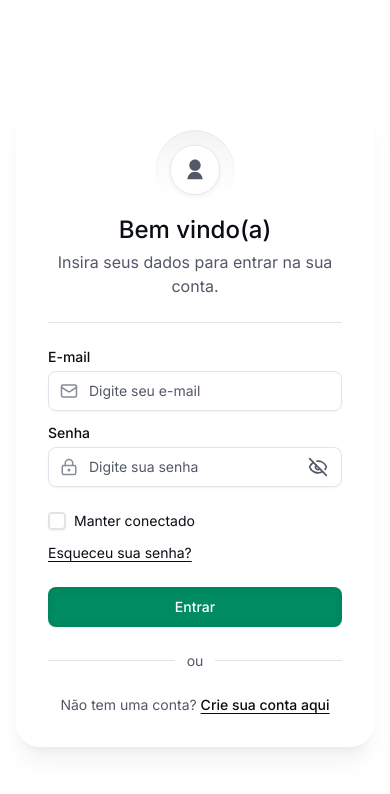
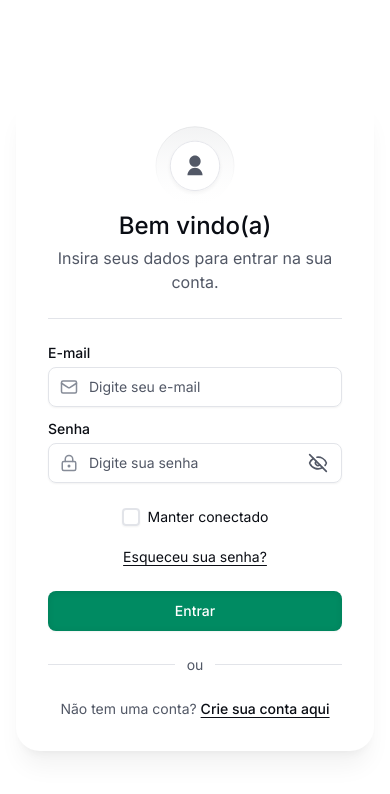
Before and after one commit to ipecode-br/abnmo-frontend, a Next.js app: page /conta/entrar in a window 390 px wide. Shown: the top 794 px of the page. Built offline with nearby package versions, Linux system fonts and the light colour scheme.

Commit message:
fix(sign-in): fix text alingment on small screens

```diff
--- a/src/app/conta/entrar/page.tsx
+++ b/src/app/conta/entrar/page.tsx
@@ -15,11 +15,11 @@ export default function SignInPage() {
 
       <Divider text='ou' />
 
-      <p className='text-foreground-soft text-sm'>
+      <p className='text-foreground-soft text-center text-sm'>
         Não tem uma conta?{' '}
         <NavLink
           href={ROUTES.auth.signUp}
-          className='text-foreground font-medium'
+          className='text-foreground font-medium whitespace-nowrap'
         >
           Crie sua conta aqui
         </NavLink>
--- a/src/app/conta/entrar/sign-in-form.tsx
+++ b/src/app/conta/entrar/sign-in-form.tsx
@@ -58,7 +58,7 @@ export function SignInForm() {
           placeholder='Digite sua senha'
         />
 
-        <div className='flex w-full flex-wrap items-center justify-between gap-3 py-3 text-sm'>
+        <div className='flex w-full items-center justify-between gap-x-3 gap-y-5 py-3 text-sm max-[26rem]:flex-col'>
           <CheckboxInput name='keepLoggedIn' label='Manter conectado' />
 
           <NavLink
```
